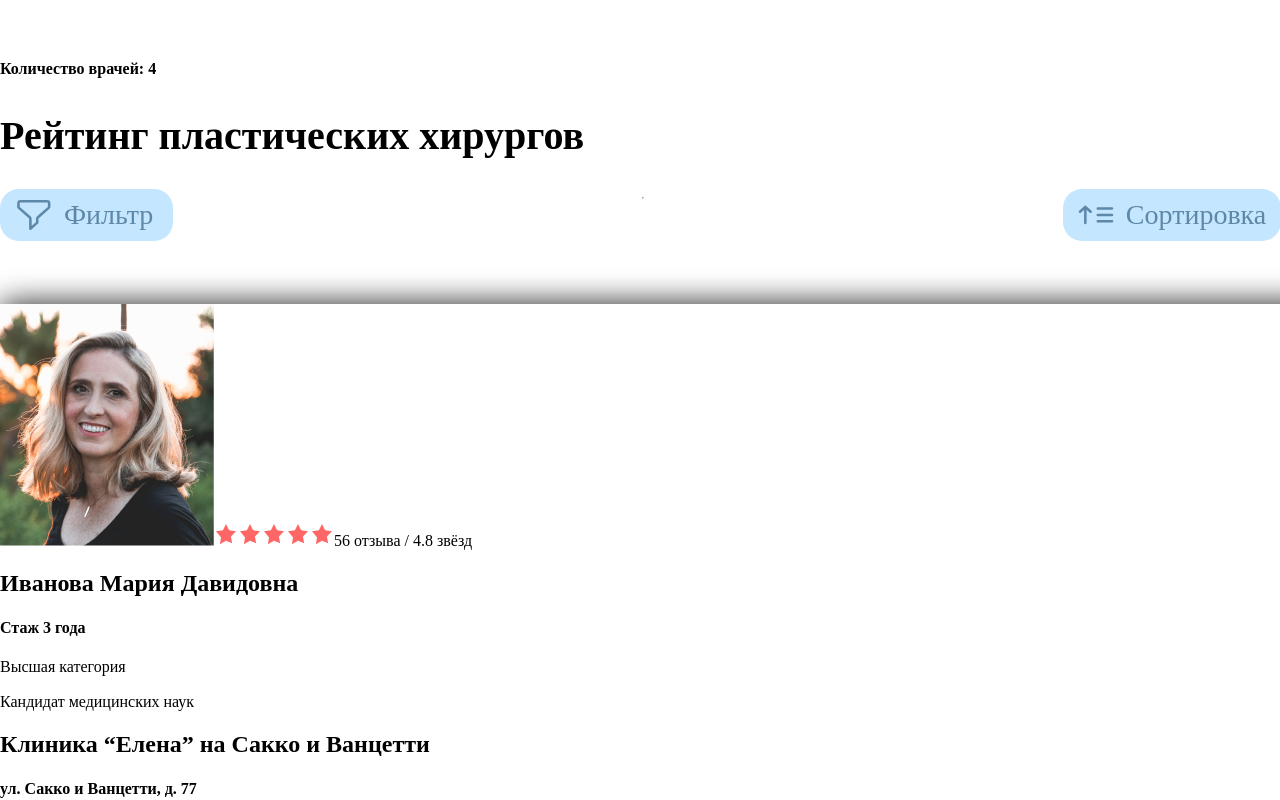
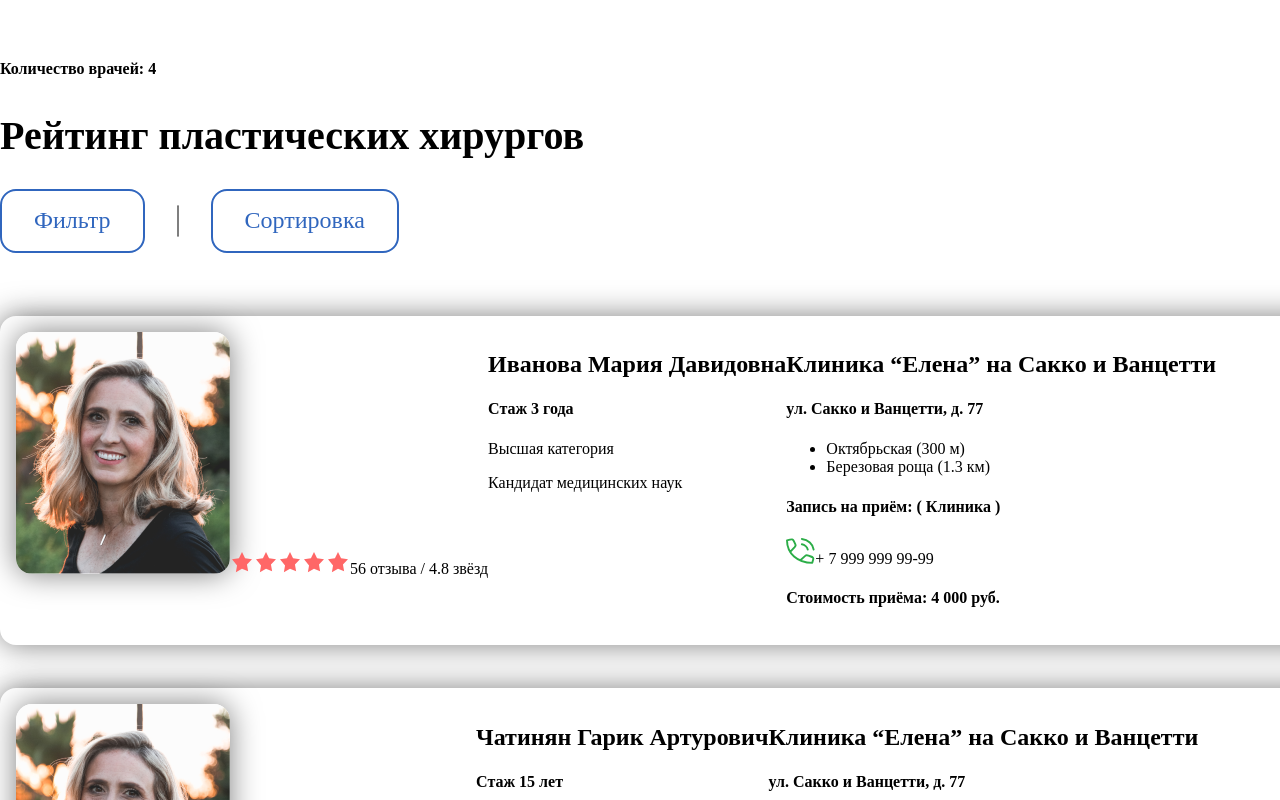
Before and after one commit to sg12/plasticFront, a React (Vite) app: page / in a window 1280 px wide. Shown: the top 800 px of the page. Built offline with nearby package versions, Linux system fonts and the light colour scheme.

Commit message:
Update `FilterDoctor.scss`

```diff
--- a/src/components/filterDoctor/FilterDoctor.scss
+++ b/src/components/filterDoctor/FilterDoctor.scss
@@ -60,12 +60,12 @@
   }
 
   &__popup {
+    display: flex;
   }
 
   &__cards {
     border-radius: 12.766px;
-        background: #FFF;
-        box-shadow: 0px 0px 30px 0px rgba(0, 0, 0, 0.50);
+    background: #fff;
   }
 
   &__cards:not(:last-child) {
@@ -78,67 +78,71 @@
 
 .filter-buttons {
   &__button {
-        height: 52px;
-        margin-right: 50px;
-        border: none;
-        border-radius: 19px;
-        color: #5D88A8;
-        background-color: #C5E6FF;
-        cursor: pointer;
+    display: flex;
+    height: 64px;
+    min-height: 64px;
+    padding: 0px 32px;
+    flex-direction: column;
+    justify-content: center;
+    align-items: center;
+    gap: 4px;
+    border-radius: 16px;
+    border: 2px solid #3066be;
+    background: none;
+    transition: all 0.2s ease-in-out;
+
+    /* Raleway 24px,regular (400) */
+    color: #3066be;
     font-family: Raleway;
-        font-size: 28px;
+    font-size: 24px;
     font-style: normal;
     font-weight: 400;
     line-height: normal;
   }
-
-    &__button:nth-child(1) {
-        padding: 10px 20px 10px 64px;
-        background-image: url(../../assets/icons/filter.svg);
-        background-repeat: no-repeat;
-        background-position: 17px center;
+  &__button:hover {
+    background: #3066be20;
+  }
+  &__button:active {
+    background: #3066be30;
   }
 
-    &__button:nth-child(2) {
-        padding: 10px 25px 10px 60px;
-        background-image: url(../../assets/icons/data.svg);
-        background-repeat: no-repeat;
-        background-position: 16px center;
-    }
-
-    &__button:nth-child(3) {
-        margin-right: auto;
-        padding: 10px 15px 10px 63px;
-        background-image: url(../../assets/icons/sort.svg);
-        background-repeat: no-repeat;
-        background-position: 15px center;
-    }
-
-    &__button:nth-child(4) {
-        padding: 10px 25px 10px 60px;
-        background-image: url(../../assets/icons/data.svg);
-        background-repeat: no-repeat;
-        background-position: 16px center;
+  &__hr {
+    color: rgba(0, 0, 0, 0.5);
+    height: auto;
+    margin-top: 1em;
+    margin-bottom: 1em;
+    margin-left: 32px;
+    margin-right: 32px;
+    border-style: solid;
+    border-width: 1px;
+    border-radius: 16px;
   }
 }
 
 .popup {
-
   &-content {
+    gap: 16px;
+    box-shadow: 0px 0px 30px 0px rgba(0, 0, 0, 0.5);
+    border-radius: 16px;
+    padding: 16px;
+    margin-bottom: 32px;
   }
 }
 .cards {
-
   &-doctor {
+    display: flex;
+    padding: 16px;
+    border-radius: 16px;
+    box-shadow: 0px 0px 30px 0px rgba(0, 0, 0, 0.5);
   }
 }
 .card {
-
   &__img {
+    border-radius: 16px;
+    box-shadow: 0px 0px 30px 0px rgba(0, 0, 0, 0.5);
   }
 }
 .info {
-
   &__up {
   }
 
```
Lines whose indentation alone changed are shown as unchanged.
